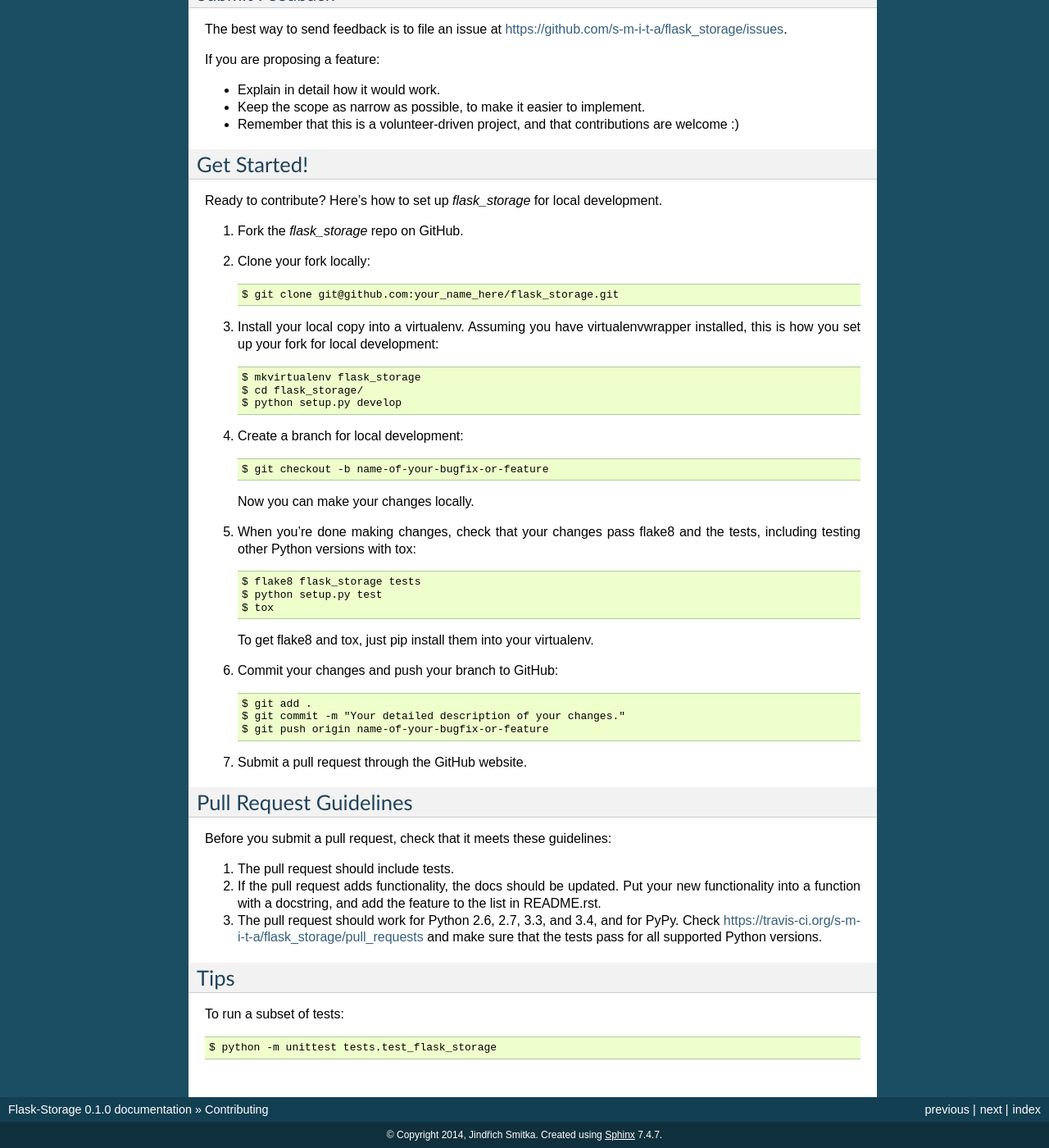
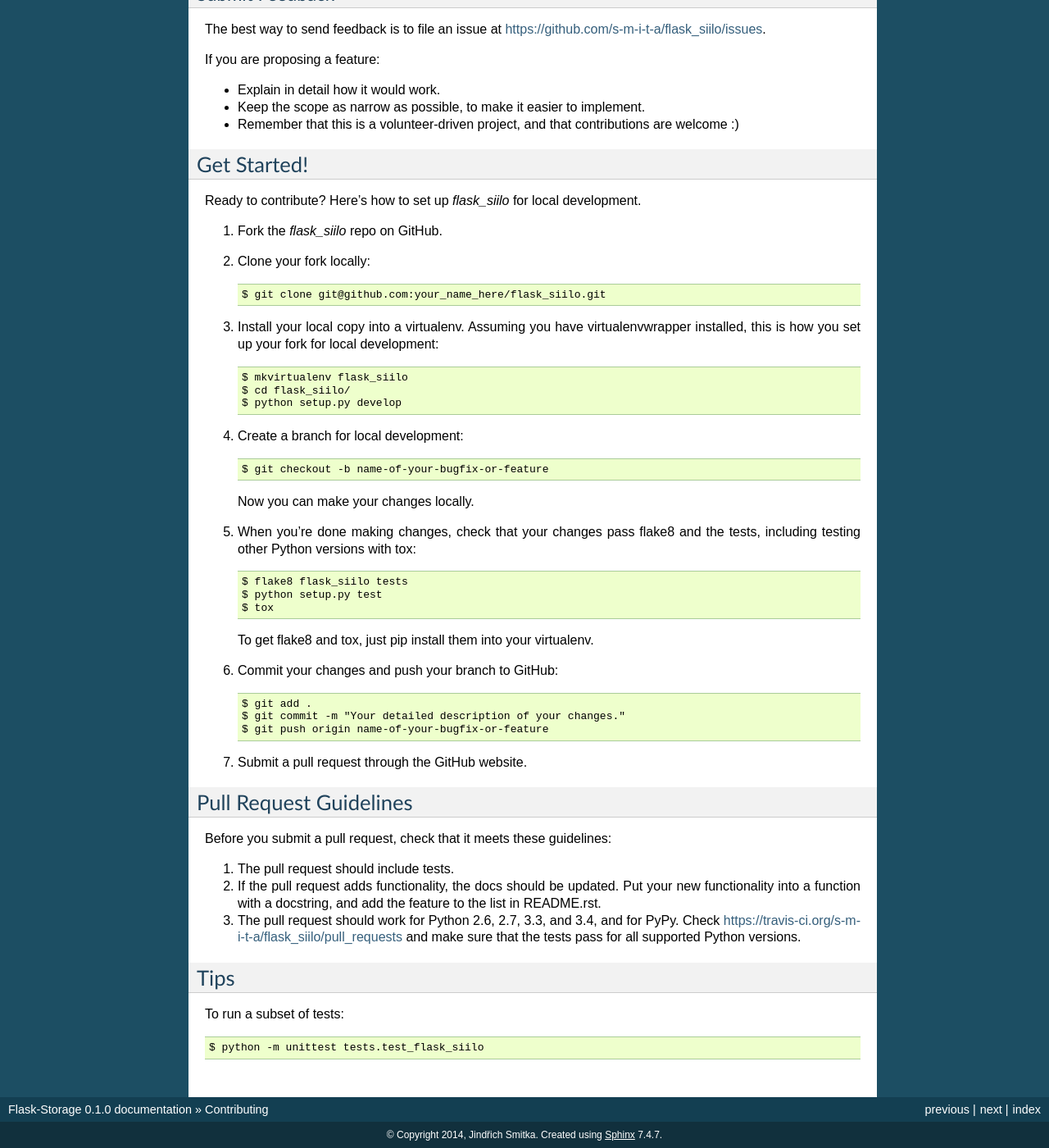
Before and after one commit to s-m-i-t-a/flask_siilo, a Sphinx documentation site: the page built from docs/contributing.rst, in a window 1280 px wide and 1400 px high, scrolled down 791 px. Shown: the whole window at 82% size. Built offline with Sphinx 7.4.7, drawn with Linux system fonts in a browser that asks for light colours; some of the changed text lies outside the part shown.

Commit message:
Project renamed
Flask-storage name exists in pypi.

```diff
--- a/CONTRIBUTING.rst
+++ b/CONTRIBUTING.rst
@@ -13,7 +13,7 @@ Types of Contributions
 Report Bugs
 ~~~~~~~~~~~
 
-Report bugs at https://github.com/s-m-i-t-a/flask_storage/issues.
+Report bugs at https://github.com/s-m-i-t-a/flask_siilo/issues.
 
 If you are reporting a bug, please include:
 
@@ -43,7 +43,7 @@ articles, and such.
 Submit Feedback
 ~~~~~~~~~~~~~~~
 
-The best way to send feedback is to file an issue at https://github.com/s-m-i-t-a/flask_storage/issues.
+The best way to send feedback is to file an issue at https://github.com/s-m-i-t-a/flask_siilo/issues.
 
 If you are proposing a feature:
 
@@ -55,17 +55,17 @@ If you are proposing a feature:
 Get Started!
 ------------
 
-Ready to contribute? Here's how to set up `flask_storage` for local development.
+Ready to contribute? Here's how to set up `flask_siilo` for local development.
 
-1. Fork the `flask_storage` repo on GitHub.
+1. Fork the `flask_siilo` repo on GitHub.
 2. Clone your fork locally::
 
-    $ git clone git@github.com:your_name_here/flask_storage.git
+    $ git clone git@github.com:your_name_here/flask_siilo.git
 
 3. Install your local copy into a virtualenv. Assuming you have virtualenvwrapper installed, this is how you set up your fork for local development::
 
-    $ mkvirtualenv flask_storage
-    $ cd flask_storage/
+    $ mkvirtualenv flask_siilo
+    $ cd flask_siilo/
     $ python setup.py develop
 
 4. Create a branch for local development::
@@ -76,7 +76,7 @@ Ready to contribute? Here's how to set up `flask_storage` for local development.
 
 5. When you're done making changes, check that your changes pass flake8 and the tests, including testing other Python versions with tox::
 
-    $ flake8 flask_storage tests
+    $ flake8 flask_siilo tests
     $ python setup.py test
     $ tox
 
@@ -100,7 +100,7 @@ Before you submit a pull request, check that it meets these guidelines:
    your new functionality into a function with a docstring, and add the
    feature to the list in README.rst.
 3. The pull request should work for Python 2.6, 2.7, 3.3, and 3.4, and for PyPy. Check
-   https://travis-ci.org/s-m-i-t-a/flask_storage/pull_requests
+   https://travis-ci.org/s-m-i-t-a/flask_siilo/pull_requests
    and make sure that the tests pass for all supported Python versions.
 
 Tips
@@ -108,4 +108,4 @@ Tips
 
 To run a subset of tests::
 
-    $ python -m unittest tests.test_flask_storage
+    $ python -m unittest tests.test_flask_siilo
--- a/docs/conf.py
+++ b/docs/conf.py
@@ -1,7 +1,7 @@
 #!/usr/bin/env python
 # -*- coding: utf-8 -*-
 #
-# flask_storage documentation build configuration file, created by
+# flask_siilo documentation build configuration file, created by
 # sphinx-quickstart on Tue Jul  9 22:26:36 2013.
 #
 # This file is execfile()d with the current directory set to its
@@ -31,7 +31,7 @@ project_root = os.path.dirname(cwd)
 # version is used.
 sys.path.insert(0, project_root)
 
-import flask_storage
+import flask_siilo
 
 # -- General configuration ---------------------------------------------
 
@@ -63,9 +63,9 @@ copyright = u'2014, Jindřich Smitka'
 # the built documents.
 #
 # The short X.Y version.
-version = flask_storage.__version__
+version = flask_siilo.__version__
 # The full version, including alpha/beta/rc tags.
-release = flask_storage.__version__
+release = flask_siilo.__version__
 
 # The language for content autogenerated by Sphinx. Refer to documentation
 # for a list of supported languages.
@@ -188,7 +188,7 @@ html_static_path = ['_static']
 #html_file_suffix = None
 
 # Output file base name for HTML help builder.
-htmlhelp_basename = 'flask_storagedoc'
+htmlhelp_basename = 'flask_siilodoc'
 
 
 # -- Options for LaTeX output ------------------------------------------
@@ -208,7 +208,7 @@ latex_elements = {
 # (source start file, target name, title, author, documentclass
 # [howto/manual]).
 latex_documents = [
-    ('index', 'flask_storage.tex',
+    ('index', 'flask_siilo.tex',
      u'Flask-Storage Documentation',
      u'Jindřich Smitka', 'manual'),
 ]
@@ -239,7 +239,7 @@ latex_documents = [
 # One entry per manual page. List of tuples
 # (source start file, name, description, authors, manual section).
 man_pages = [
-    ('index', 'flask_storage',
+    ('index', 'flask_siilo',
      u'Flask-Storage Documentation',
      [u'Jindřich Smitka'], 1)
 ]
@@ -254,10 +254,10 @@ man_pages = [
 # (source start file, target name, title, author,
 #  dir menu entry, description, category)
 texinfo_documents = [
-    ('index', 'flask_storage',
+    ('index', 'flask_siilo',
      u'Flask-Storage Documentation',
      u'Jindřich Smitka',
-     'flask_storage',
+     'flask_siilo',
      'One line description of project.',
      'Miscellaneous'),
 ]
--- a/docs/index.rst
+++ b/docs/index.rst
@@ -1,4 +1,4 @@
-.. flask_storage documentation master file, created by
+.. flask_siilo documentation master file, created by
    sphinx-quickstart on Tue Jul  9 22:26:36 2013.
    You can adapt this file completely to your liking, but it should at least
    contain the root `toctree` directive.
--- a/docs/installation.rst
+++ b/docs/installation.rst
@@ -4,9 +4,9 @@ Installation
 
 At the command line::
 
-    $ easy_install flask_storage
+    $ easy_install flask_siilo
 
 Or, if you have virtualenvwrapper installed::
 
-    $ mkvirtualenv flask_storage
-    $ pip install flask_storage
+    $ mkvirtualenv flask_siilo
+    $ pip install flask_siilo
--- a/docs/usage.rst
+++ b/docs/usage.rst
@@ -4,4 +4,4 @@ Usage
 
 To use Flask-Storage in a project::
 
-    import flask_storage
+    import flask_siilo
```
Also changed, not shown: README.rst (+11 -11 lines), setup.py (+8 -8 lines), .travis.yml, flask_siilo/__init__.py (renamed from flask_storage/__init__.py), 6 other files.
